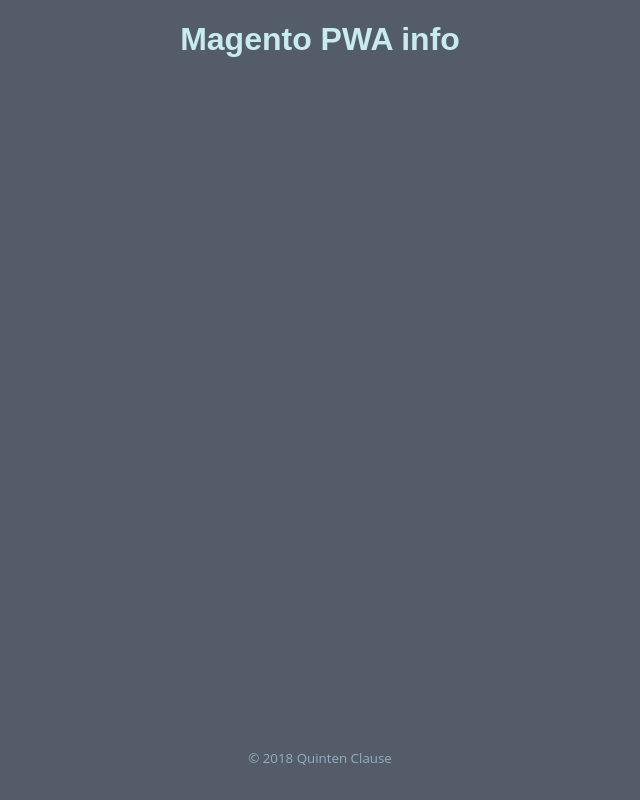
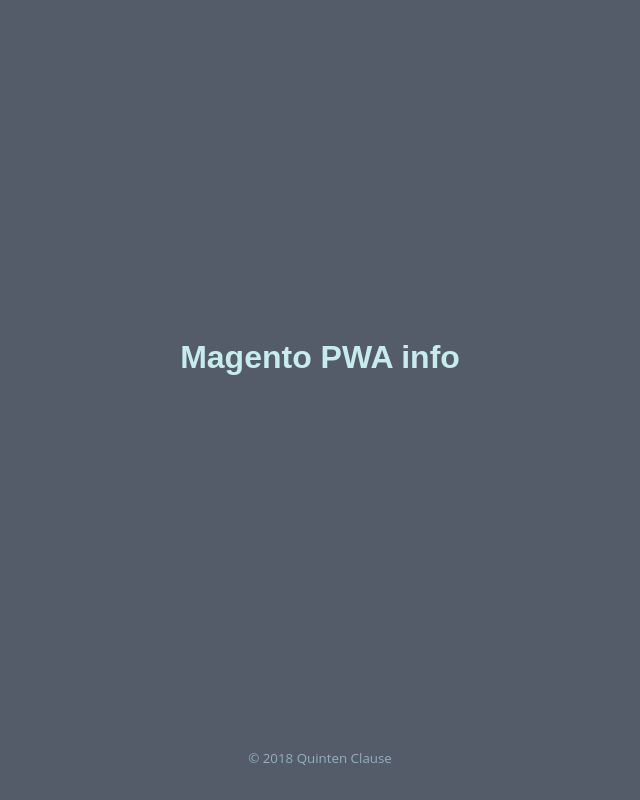
Before and after one commit to 0xh/magento-pwa-info, a React app: page / in a window 1280 px wide. Shown: the whole page, without its empty margins (320-960 px from the left). Built offline with nearby package versions, Linux system fonts and the light colour scheme; the HTML template or start-up script is replaced by a standard one.

Commit message:
Make slides center

```diff
--- a/src/components/Home.js
+++ b/src/components/Home.js
@@ -4,7 +4,7 @@
     document.title = 'Magento PWA info';
     return (
       <div>
-        <h1 className="ta-center"><span>Magento PWA info</span></h1>
+        <h1><span>Magento PWA info</span></h1>
       </div>
     )
 }
--- a/src/css/main.less
+++ b/src/css/main.less
@@ -55,6 +55,13 @@
 main {
     -webkit-flex: 1 0 auto;
     flex: 1 0 auto;
+    text-align: center;
+    display: -webkit-flex;
+    display: flex;
+    -webkit-flex-flow: column;
+    flex-flow: column;
+    -webkit-justify-content: space-around;
+    justify-content: space-around;
 }
 
 // wrappers
```
